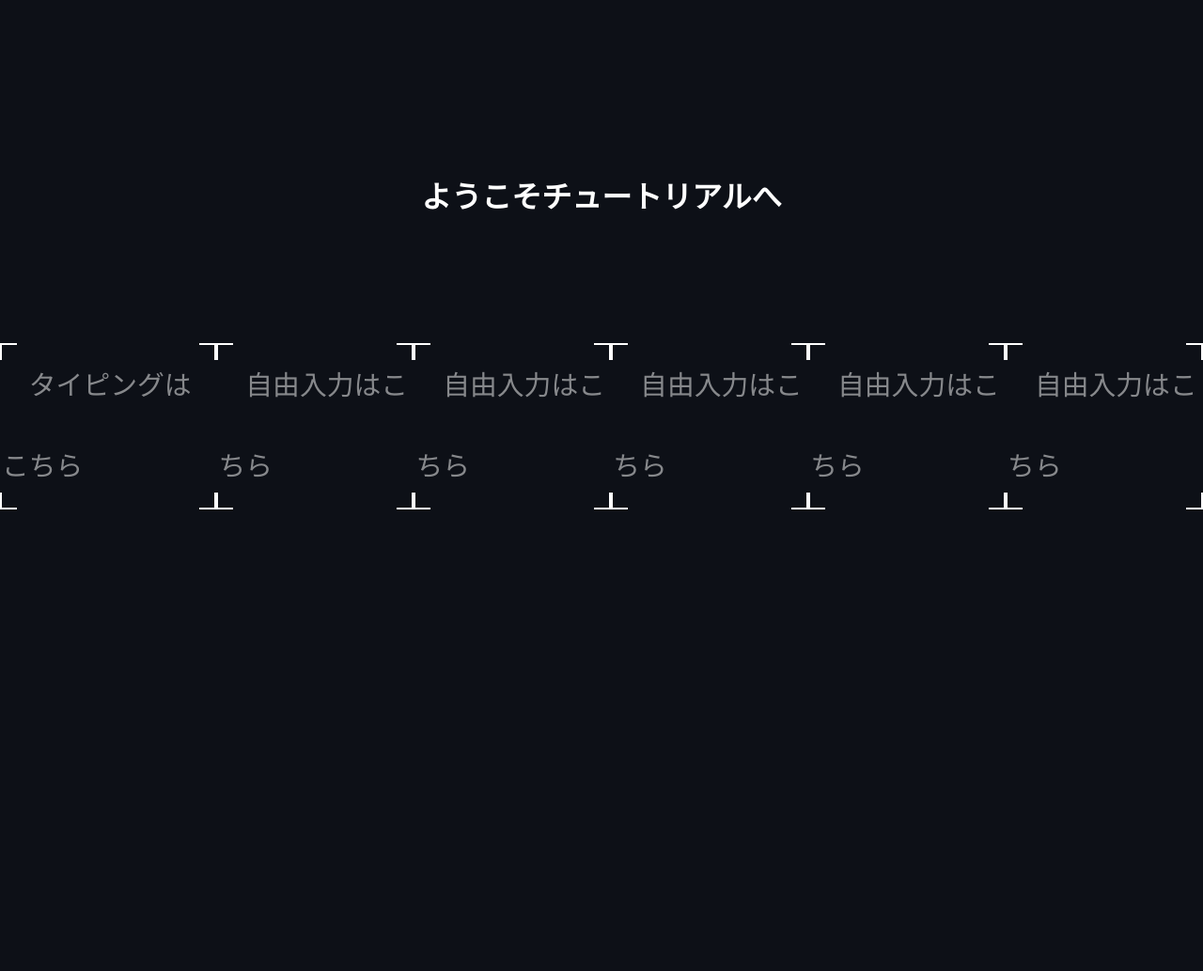
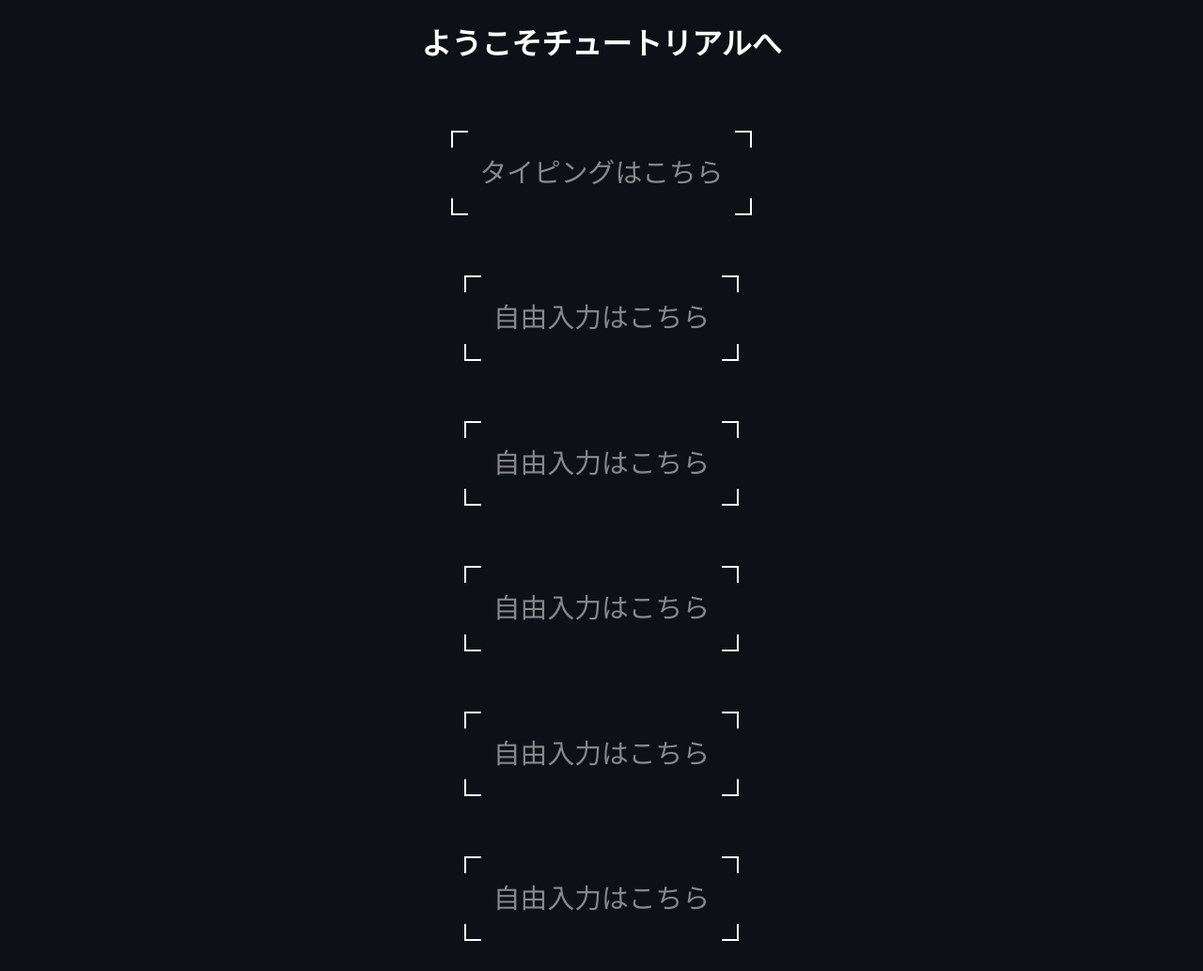
Before and after one commit to yamyam10/SK31, a PHP site: page /tutorial.html in a window 1280 px wide. Shown: the whole page at 94% size. Before the commit the page ends 542 px from the top, so only its background shows below. Run offline with PHP 8.4, Linux system fonts and the light colour scheme; style sheets or scripts are compiled from the project's sources; some web fonts are replaced.

Commit message:
tutorial スタイル修正

```diff
--- a/git_typing/css/tutorial.scss
+++ b/git_typing/css/tutorial.scss
@@ -9,13 +9,11 @@
     --font-family: "SourceHanCode";
 }
 html, body {
-    display: flex;
     justify-content: center;
     flex-direction: column;
     margin: 0;
     padding: 0;
     height: 100%;
-    // font-family: "0xProto";
     font-family: var(--font-family);
     background: var(--background);
     .page-title {
@@ -30,7 +28,7 @@ html, body {
         justify-content: space-around;
         width: 100%;
         min-width: 800px;
-        padding: 6rem 0;
+        padding: 2rem 0;
         flex-shrink: 0;
     }
     .bb_button__text {
--- a/git_typing/tutorial.html
+++ b/git_typing/tutorial.html
@@ -4,16 +4,26 @@
     <meta charset="UTF-8">
     <title>Git typing top</title>
     <link rel="icon" href="favicon.ico">
-    <link rel="stylesheet" href="css/main.scss">
+    <link rel="stylesheet" href="css/tutorial.scss">
 </head>
 <body>
     <h1 class="page-title">ようこそチュートリアルへ</h1><br>
     <section class="section">
         <a href="typing.html" class="bb_button bb_button--corner"><span class="bb_button__text">タイピングはこちら</span></a>
+    </section>
+    <section class="section">
         <a href="free.html" class="bb_button bb_button--corner"><span class="bb_button__text">自由入力はこちら</span></a>
+    </section>
+    <section class="section">
         <a href="free.html" class="bb_button bb_button--corner"><span class="bb_button__text">自由入力はこちら</span></a>
+    </section>
+    <section class="section">
         <a href="free.html" class="bb_button bb_button--corner"><span class="bb_button__text">自由入力はこちら</span></a>
+    </section>
+    <section class="section">
         <a href="free.html" class="bb_button bb_button--corner"><span class="bb_button__text">自由入力はこちら</span></a>
+    </section>
+    <section class="section">
         <a href="free.html" class="bb_button bb_button--corner"><span class="bb_button__text">自由入力はこちら</span></a>
     </section>
 </body>
```
